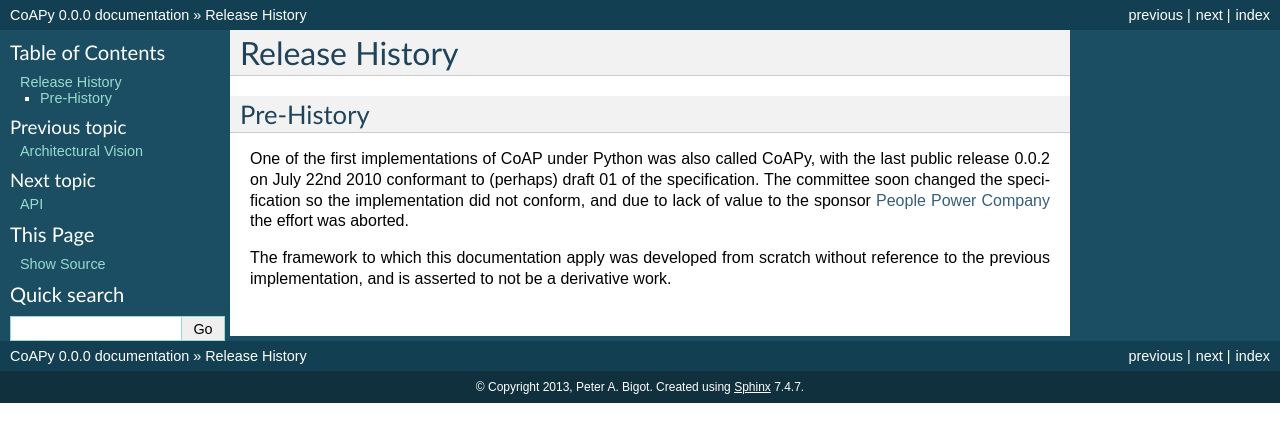
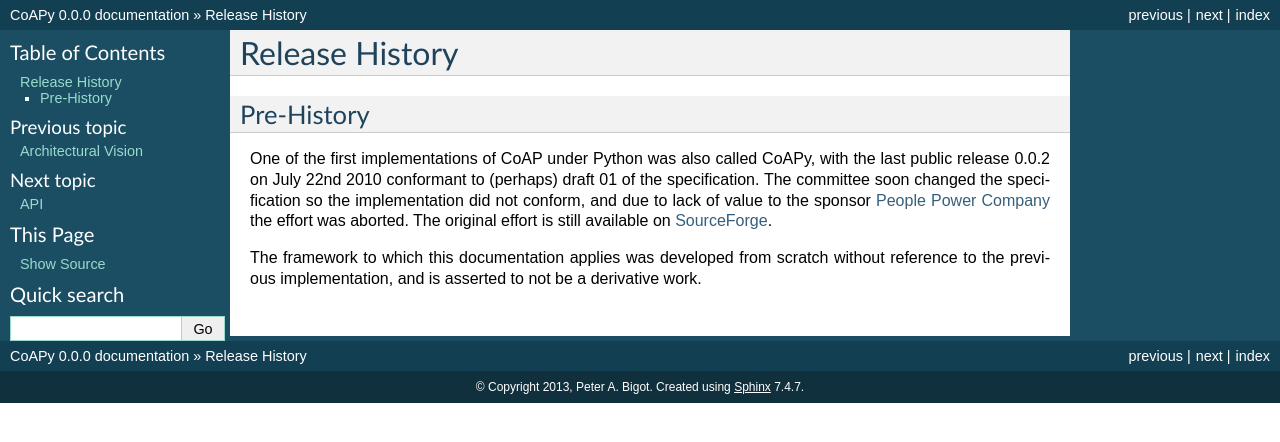
Before and after one commit to Coinemy/coapy, a Sphinx documentation site: the page built from doc/releases.rst, in a window 1280 px wide. Shown: the top 442 px of the page. Built offline with Sphinx 7.4.7, drawn with Linux system fonts in a browser that asks for light colours.

```diff
--- a/doc/releases.rst
+++ b/doc/releases.rst
@@ -14,8 +14,9 @@ with the last public release 0.0.2 on July 22nd 2010 conformant to (perhaps)
 draft 01 of the specification.  The committee soon changed the specification
 so the implementation did not conform, and due to lack of value to the
 sponsor `People Power Company <http://www.peoplepowerco.com>`_ the effort
-was aborted.
+was aborted.  The original effort is still available on `SourceForge
+<https://sourceforge.net/projects/coapy/>`_.
 
-The framework to which this documentation apply was developed from scratch
+The framework to which this documentation applies was developed from scratch
 without reference to the previous implementation, and is asserted to not be
 a derivative work.
```
Also changed, not shown: README.rst (added, +38 -0 lines).
